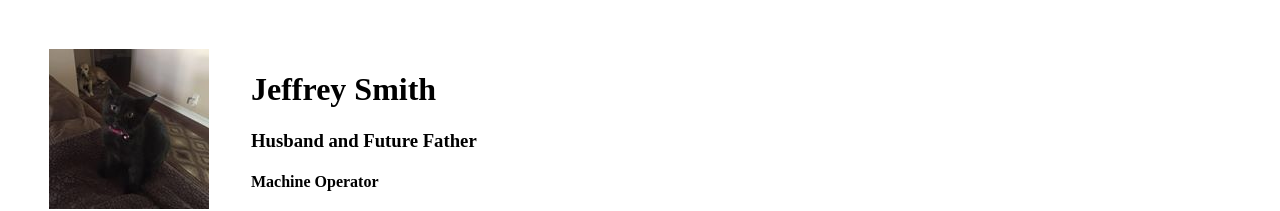
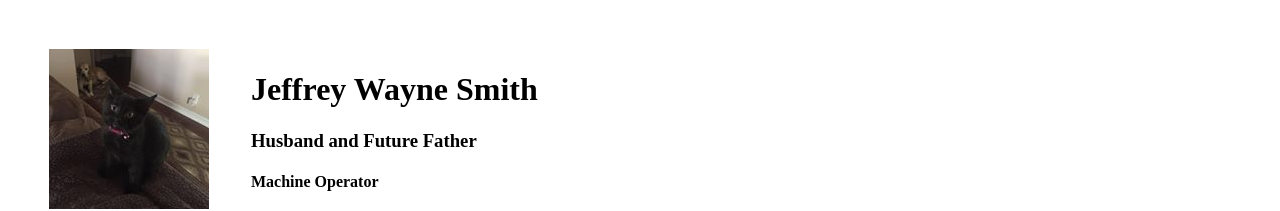
Before and after one commit to GamingRooster/Learning, a plain HTML site: page index.html in a window 1280 px wide. Shown: the top 211 px of the page. Drawn offline with Linux system fonts and the light colour scheme.

Commit message:
Add files via upload

```diff
--- a/index.html
+++ b/index.html
@@ -13,7 +13,7 @@
 
       </td>
       <td>
-        <h1>Jeffrey Smith</h1>
+        <h1>Jeffrey Wayne Smith</h1>
         <h3>Husband and Future Father</h3>
         <h4>Machine Operator</h4>
       </td>
```
